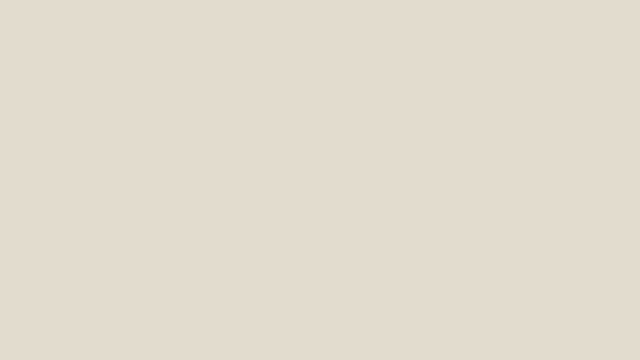
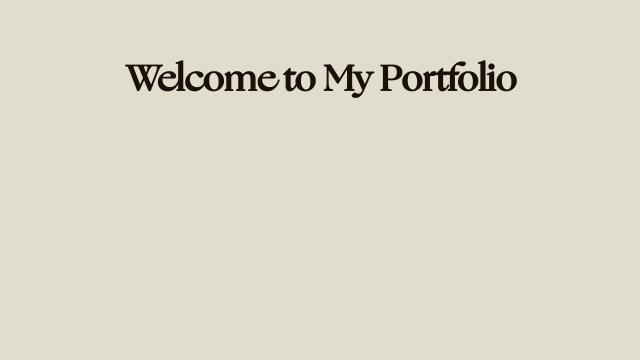
Before and after one commit to ToppYankah/portfolio, a Next.js app: page / in a window 1280 px wide. Shown: the part 1120-1480 px from the top of the page, without its empty margins (319-959 px from the left). Before the commit the page ends 800 px from the top, so only its background shows below. Built offline with nearby package versions, Linux system fonts and the light colour scheme.

Commit message:
Configure gsap and lenis for smooth scroll

```diff
--- a/package.json
+++ b/package.json
@@ -17,6 +17,8 @@
     "@t3-oss/env-nextjs": "^0.10.1",
     "drizzle-orm": "^0.30.10",
     "geist": "^1.3.0",
+    "gsap": "^3.12.5",
+    "lenis": "^1.1.2",
     "next": "^14.2.1",
     "postgres": "^3.4.4",
     "react": "^18.3.0",
--- a/src/app/layout.tsx
+++ b/src/app/layout.tsx
@@ -3,6 +3,7 @@ import "~/styles/globals.css";
 import { IBM_Plex_Sans } from "next/font/google";
 import localFont from "next/font/local";
 import InteractiveGrid from "~/components/InteractiveGrid";
+import SmoothScroll from "~/components/LenisWrapper";
 
 const copyright_font = localFont({
   src: "../../public/fonts/Copyright.woff2",
@@ -32,7 +33,7 @@ export default function RootLayout({
     >
       <body>
         <InteractiveGrid />
-        {children}
+        <SmoothScroll>{children}</SmoothScroll>
       </body>
     </html>
   );
--- a/src/app/page.tsx
+++ b/src/app/page.tsx
@@ -1,7 +1,18 @@
 export default function HomePage() {
   return (
     <main className="flex min-h-screen flex-col items-center justify-center">
-      <h1 className="font-serif text-4xl font-bold">Welcome to My Portfolio</h1>
+      {Array(3)
+        .fill(0)
+        .map((_, i) => (
+          <div
+            key={`comp-${i}`}
+            className="flex min-h-screen flex-col items-center justify-center"
+          >
+            <h1 className="font-serif text-4xl font-bold">
+              Welcome to My Portfolio
+            </h1>
+          </div>
+        ))}
     </main>
   );
 }
--- /dev/null
+++ b/src/components/LenisWrapper.tsx
@@ -0,0 +1,26 @@
+"use client";
+import Lenis from "lenis";
+import { useEffect } from "react";
+
+export default function SmoothScroll({
+  children,
+}: {
+  children: React.ReactNode;
+}) {
+  const startLenis = () => {
+    const lenis = new Lenis({ lerp: 0.05 });
+
+    function raf(time: any) {
+      lenis.raf(time);
+      requestAnimationFrame(raf);
+    }
+
+    requestAnimationFrame(raf);
+  };
+
+  useEffect(() => {
+    startLenis();
+  }, []);
+
+  return children;
+}
```
Also changed, not shown: 1 other file (tests, documents, lock files or other folders).
